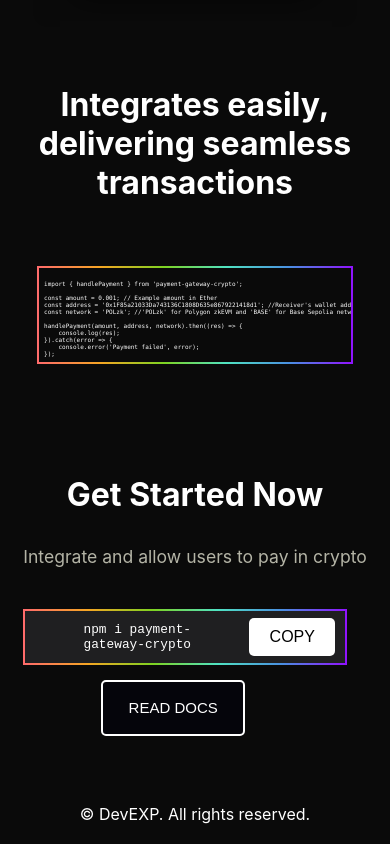
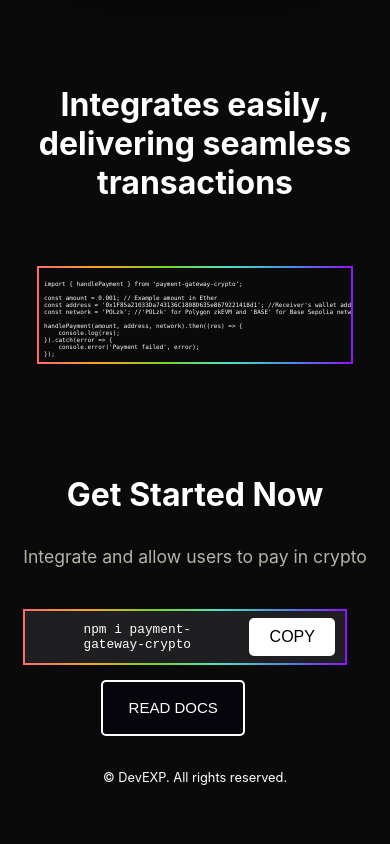
Before and after one commit to GarvitDadheech/hackOnBlocks24, a React (Create React App) app: page / in a window 390 px wide. Shown: the part 1022-1866 px from the top of the page. After the commit the page ends 1817 px from the top, so only its background shows below. Built offline with nearby package versions, Linux system fonts and the light colour scheme.

Commit message:
added media queries to footer

```diff
--- a/src/components/Footer/Footer.css
+++ b/src/components/Footer/Footer.css
@@ -1,6 +1,22 @@
 .footer-container {
-    color: white;
-    text-align: center;
-    margin-top: 3rem;
-    padding: 20px;
+  color: white;
+  text-align: center;
+  margin-top: 3rem;
+  padding: 20px;
+}
+
+@media (max-width: 768px) {
+  .footer-container {
+    font-size: 2rem;
+    margin-top: 2rem;
+    padding: 15px;
   }
+}
+
+@media (max-width: 480px) {
+  .footer-container {
+    font-size: 0.8rem;
+    margin-top: 1.5rem;
+    padding: 10px;
+  }
+}
```
